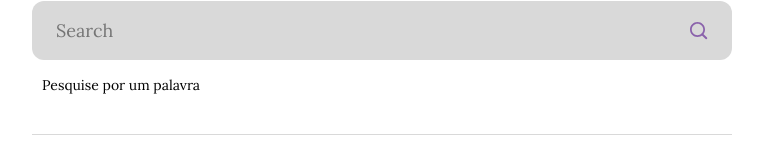
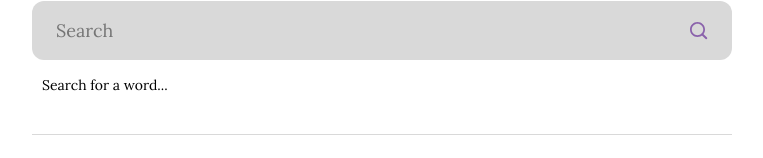
Before and after one commit to hugobatista27/dicionario, a React (Vite) app: page / in a window 1280 px wide. Shown: the part 149-307 px from the top of the page, without its empty margins (258-1021 px from the left). Built offline with nearby package versions, Linux system fonts and the light colour scheme.

Commit message:
refac: traduz os erros de busca para inglês

```diff
--- a/src/components/Content/components/Word.tsx
+++ b/src/components/Content/components/Word.tsx
@@ -31,10 +31,10 @@ export default function Word() {
         )
     }
     if (state.searchedWord.status === 'erro') {
-        return <Styles.AdviceParagraph $alertColor={'red'}>Busca inválida, tente novamente</Styles.AdviceParagraph>
+        return <Styles.AdviceParagraph $alertColor={'red'}>Invalid search, try again...</Styles.AdviceParagraph>
     }
 
     return (
-        <Styles.AdviceParagraph>Pesquise por um palavra</Styles.AdviceParagraph>
+        <Styles.AdviceParagraph>Search for a word...</Styles.AdviceParagraph>
     )
 }
```
